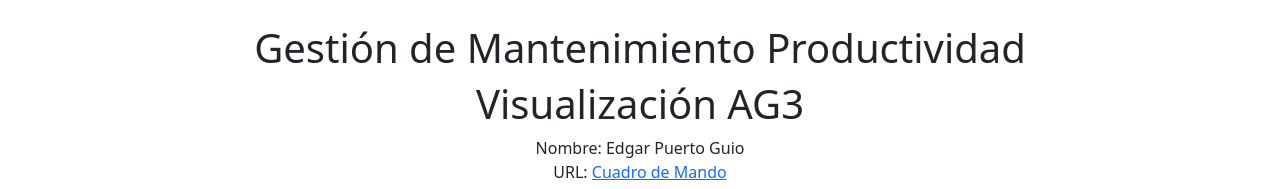
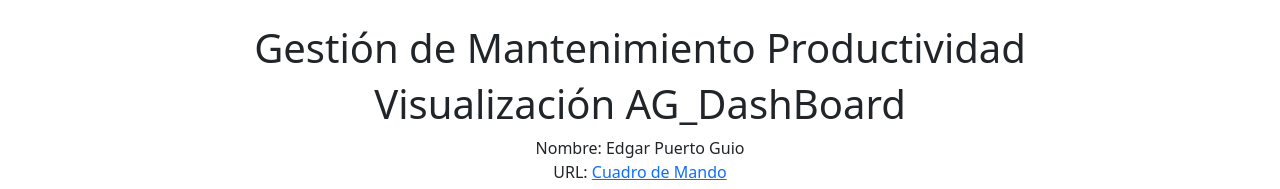
Before and after one commit to epuerto1973/Cuadro_de_Mando, a website built with webpack: page src/index.html in a window 1280 px wide. Shown: the top 189 px of the page. Built offline with nearby package versions, Linux system fonts and the light colour scheme.

Commit message:
Update index.html

```diff
--- a/src/index.html
+++ b/src/index.html
@@ -12,7 +12,7 @@
 
   <div class="container overflow-hidden text-center">
     <h1>Gestión de Mantenimiento Productividad</h1>
-    <h1>Visualización AG3</h1>
+    <h1>Visualización AG_DashBoard</h1>
     <span class="negrita">Nombre: </span> Edgar Puerto Guio
     <br>
     <span class="negrita">URL:</span>
```
